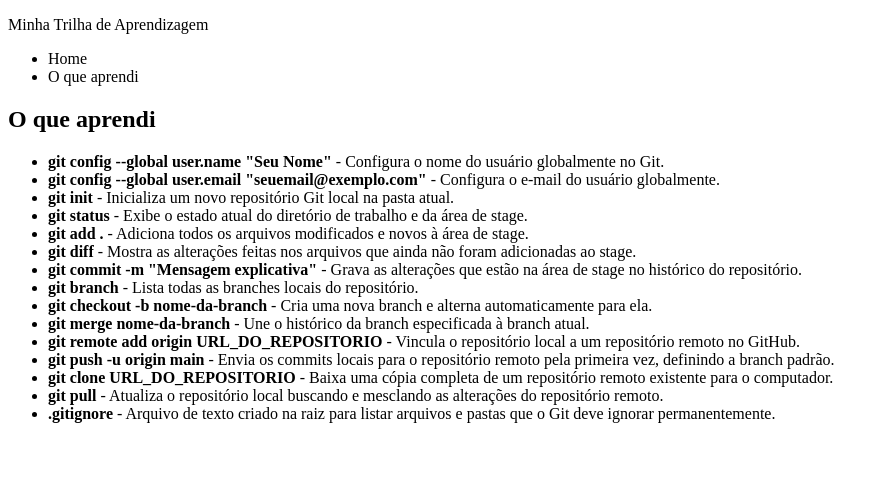
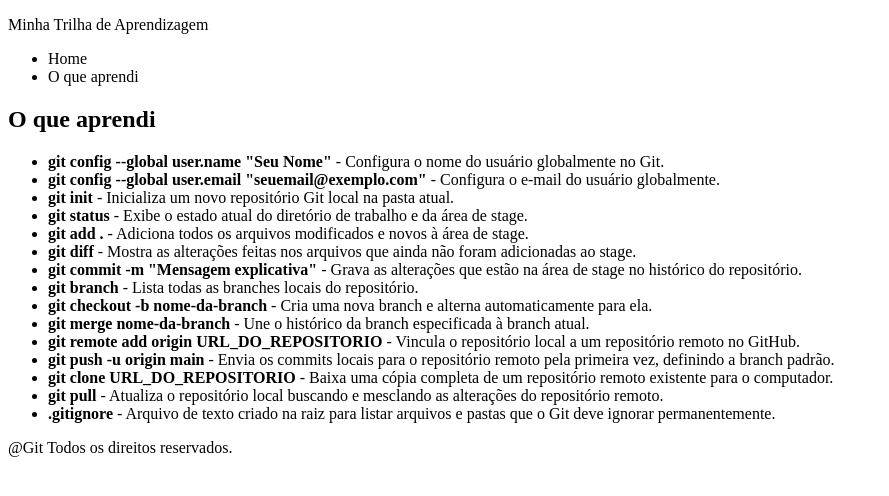
Before and after one commit to joaogarcezsc/atividade-git, a plain HTML site: page index.html in a window 1280 px wide. Shown: the whole page, without its empty margins (0-889 px from the left). Drawn offline with Linux system fonts and the light colour scheme.

Commit message:
Adiciona rodapé

```diff
--- a/index.html
+++ b/index.html
@@ -55,6 +55,9 @@
                 deve ignorar permanentemente.</li>
         </ul>
     </section>
+    <footer>
+        <p>@Git Todos os direitos reservados.</p>
+    </footer>
 </body>
 
 </html>
```
